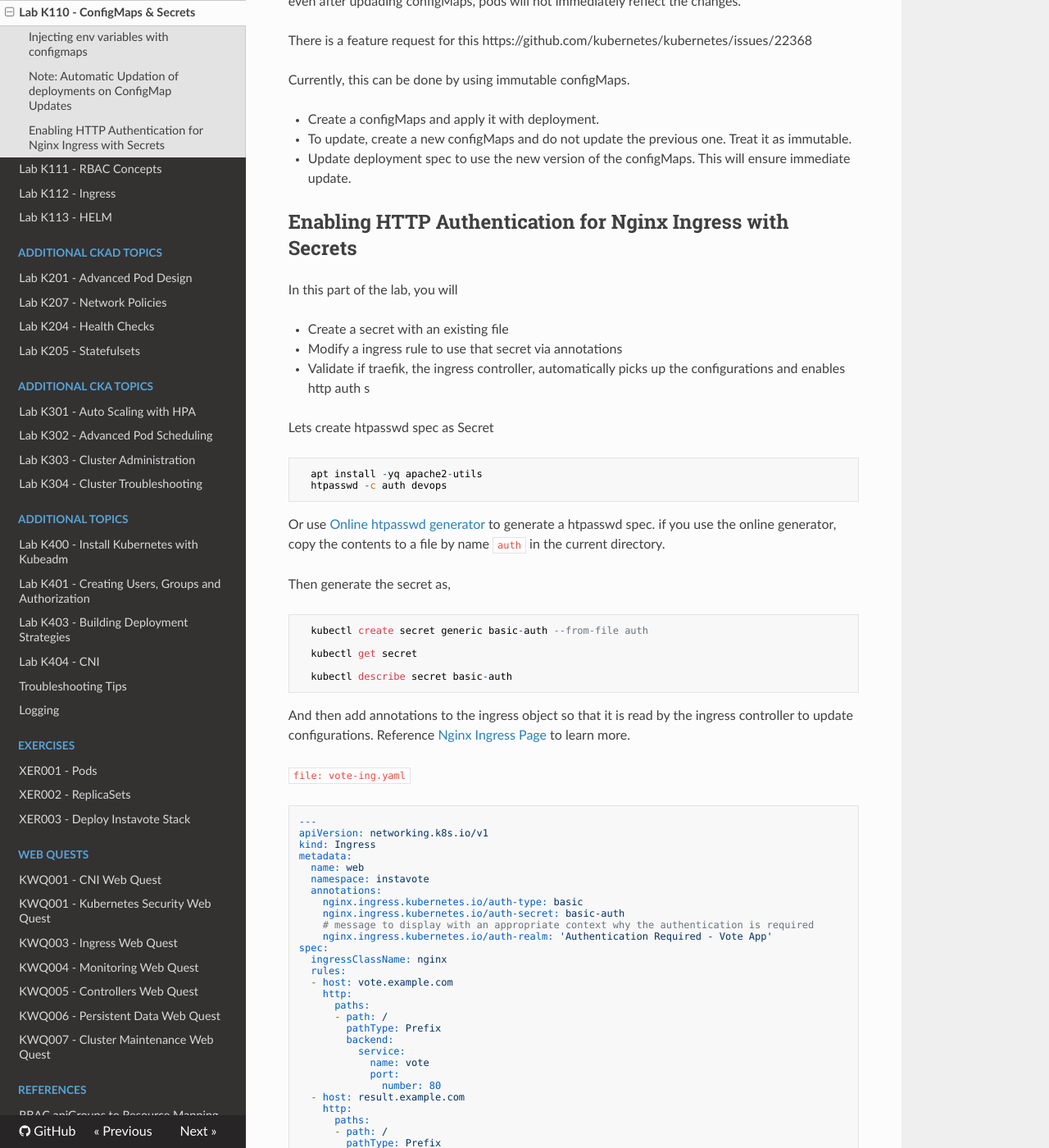
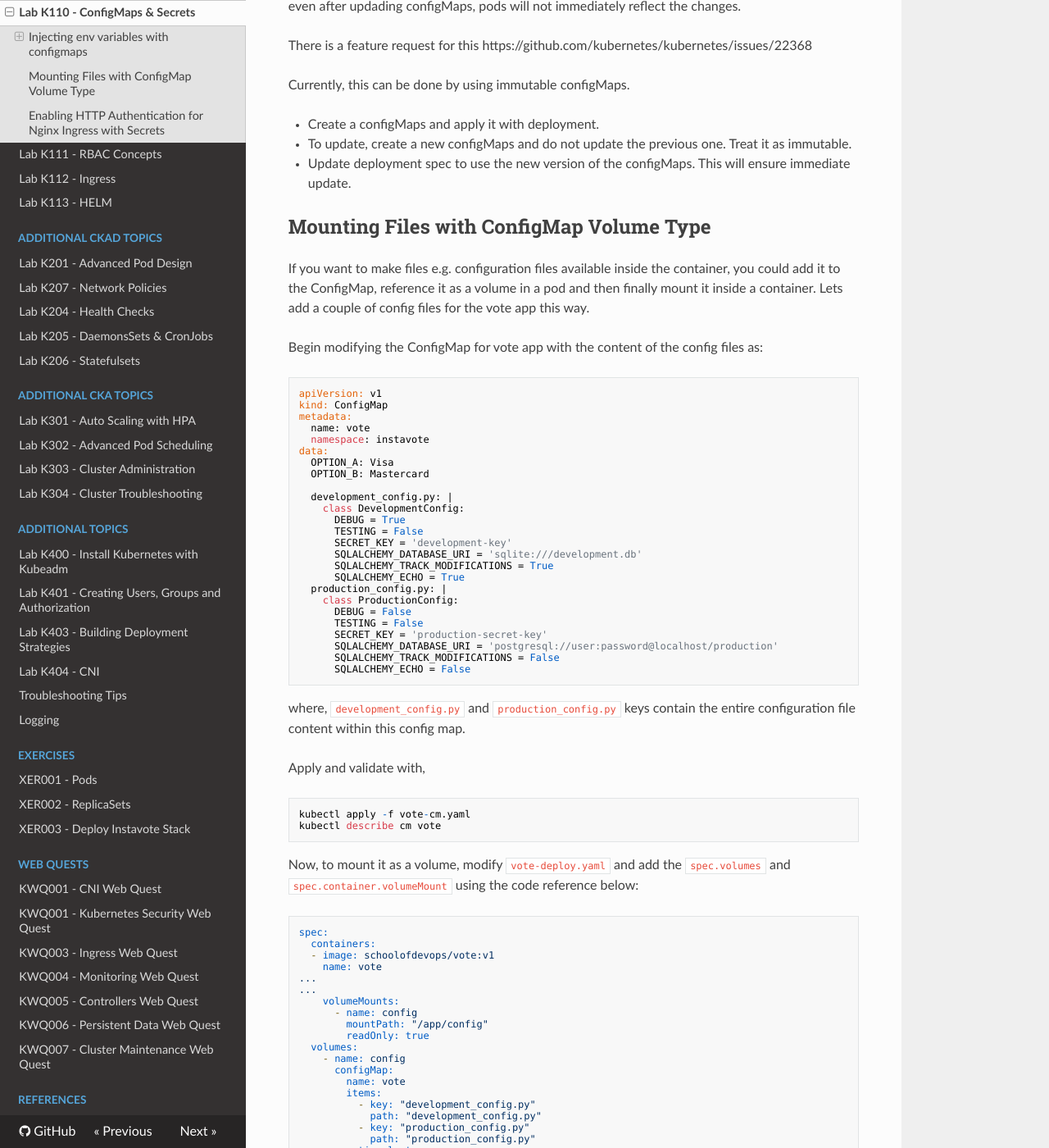
Before and after one commit to schoolofdevops/kubernetes-labguide, an MkDocs documentation site: the page built from chapters/kubernetes-configuration-management-configmaps-secrets.md, in a window 1280 px wide and 1400 px high, scrolled down 2032 px. Shown: the whole window at 82% size. Built offline with MkDocs 1.6.1, drawn with Linux system fonts in a browser that asks for light colours; nearby versions of some CDN libraries; some of the changed text lies outside the part shown.

Commit message:
- added a lab on daemonsets and cronjobs - configmap with config file mount is added

````diff
--- a/chapters/kubernetes-configuration-management-configmaps-secrets.md
+++ b/chapters/kubernetes-configuration-management-configmaps-secrets.md
@@ -2,7 +2,7 @@
 
 Configmap is one of the ways to provide configurations to your application.
 
-### Injecting env variables with configmaps
+## Injecting env variables with configmaps
 Create our configmap for vote app
 
 file:  projects/instavote/dev/vote-cm.yaml
@@ -87,6 +87,105 @@ Currently, this can be done by using immutable configMaps.
   * To update, create a new configMaps and do not update the previous one. Treat it as immutable.
   * Update deployment spec to use the new version of the configMaps. This will ensure immediate update.
 
+## Mounting Files with ConfigMap Volume Type
+
+If you want to make  files e.g. configuration files available inside the container, you could add it to the ConfigMap, reference it as a volume in a pod and then finally mount it inside a container.  Lets add a couple of config files for the vote app this way.
+
+Begin modifying the ConfigMap for vote app with the content of the config files as:
+
+```
+apiVersion: v1
+kind: ConfigMap
+metadata:
+  name: vote
+  namespace: instavote
+data:
+  OPTION_A: Visa
+  OPTION_B: Mastercard
+
+  development_config.py: |
+    class DevelopmentConfig:
+      DEBUG = True
+      TESTING = False
+      SECRET_KEY = 'development-key'
+      SQLALCHEMY_DATABASE_URI = 'sqlite:///development.db'
+      SQLALCHEMY_TRACK_MODIFICATIONS = True
+      SQLALCHEMY_ECHO = True
+  production_config.py: |
+    class ProductionConfig:
+      DEBUG = False
+      TESTING = False
+      SECRET_KEY = 'production-secret-key'
+      SQLALCHEMY_DATABASE_URI = 'postgresql://user:password@localhost/production'
+      SQLALCHEMY_TRACK_MODIFICATIONS = False
+      SQLALCHEMY_ECHO = False
+```
+
+where, `development_config.py` and `production_config.py` keys contain the entire configuration file content within this config map.
+
+Apply and validate with,
+```
+kubectl apply -f vote-cm.yaml
+kubectl describe cm vote
+```
+
+Now, to mount it as a volume, modify `vote-deploy.yaml` and add the  `spec.volumes` and `spec.container.volumeMount` using the code reference below:
+
+
+```
+spec:
+  containers:
+  - image: schoolofdevops/vote:v1
+    name: vote
+...
+...
+    volumeMounts:
+      - name: config
+        mountPath: "/app/config"
+        readOnly: true
+  volumes:
+    - name: config
+      configMap:
+        name: vote
+        items:
+          - key: "development_config.py"
+            path: "development_config.py"
+          - key: "production_config.py"
+            path: "production_config.py"
+        optional: true
+```
+
+now apply the changes as
+
+```
+kubectl apply -f vote-deploy.yaml
+```
+
+To validate exec into one of the pods and list the files
+
+```
+
+kubectl exec -it vote-xxxx-yyyy sh
+cd /app/config
+ls
+cat development_config.py
+```
+
+[sample output]
+```
+/app/config # ls
+development_config.py  production_config.py
+/app/config # cat development_config.py
+class DevelopmentConfig:
+  DEBUG = True
+  TESTING = False
+  SECRET_KEY = 'development-key'
+  SQLALCHEMY_DATABASE_URI = 'sqlite:///development.db'
+  SQLALCHEMY_TRACK_MODIFICATIONS = True
+  SQLALCHEMY_ECHO = True
+```
+
+This validates that the configuration files were created using ConfigMap and made available as a mount path inside the container.
 
 ## Enabling HTTP Authentication for Nginx Ingress with Secrets
 
--- a/mkdocs.yml
+++ b/mkdocs.yml
@@ -27,7 +27,8 @@ nav:
      - Lab K201 - Advanced Pod Design: "advanced_pod_design.md"
      - Lab K207 - Network Policies: "network_policies.md"
      - Lab K204 - Health Checks: "pods-health-probes.md"
-     - Lab K205 - Statefulsets: "13_redis_statefulset.md"
+     - Lab K205 - DaemonsSets & CronJobs: "daemonsets_cronsjobs.md"
+     - Lab K206 - Statefulsets: "13_redis_statefulset.md"
   - Additional CKA Topics:
      - Lab K301 - Auto Scaling with HPA : "10_kubernetes_autoscaling.md"
      - Lab K302 - Advanced Pod Scheduling: "advanced_pod_scheduling.md"
````
Also changed, not shown: chapters/daemonsets_cronsjobs.md (added, +125 -0 lines).
